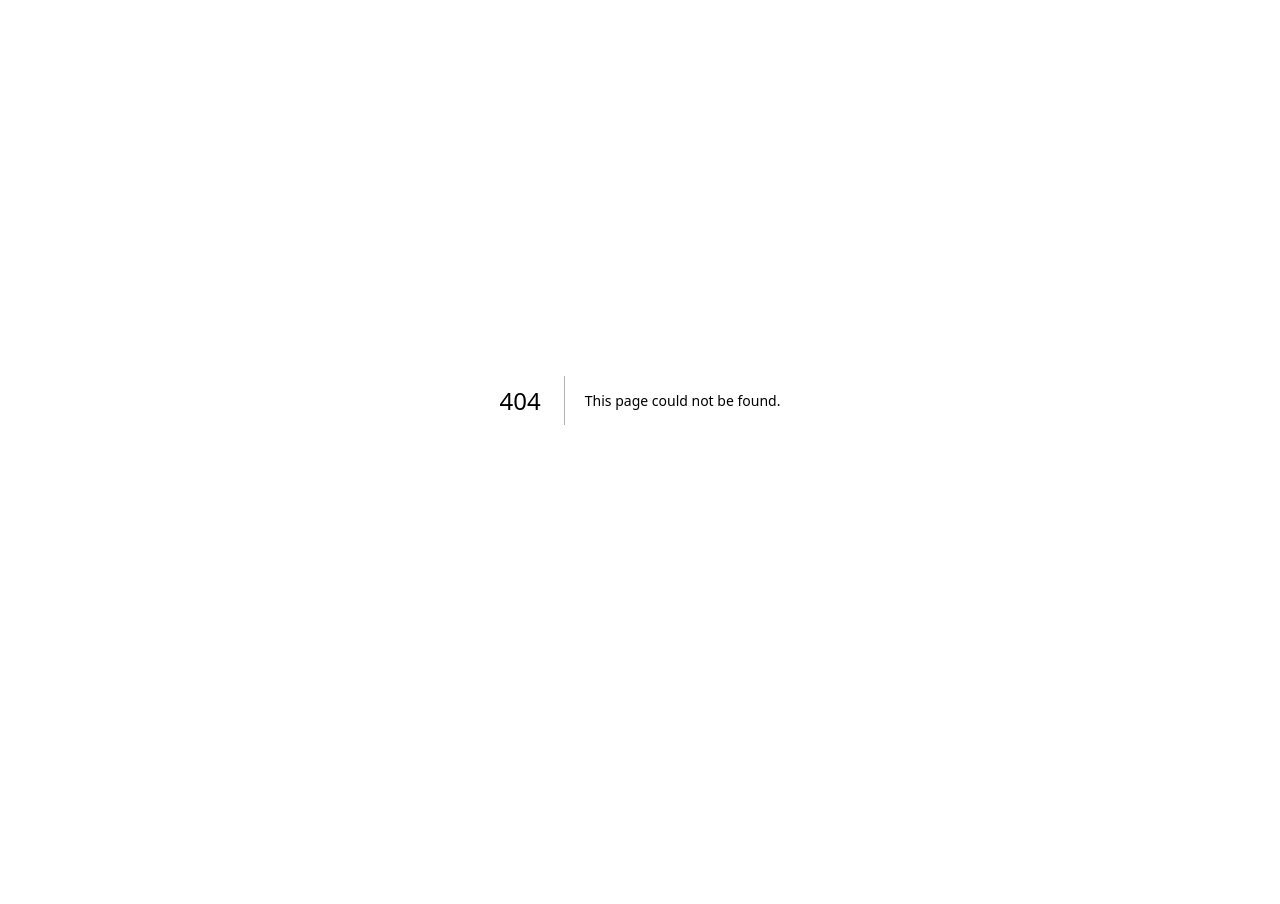
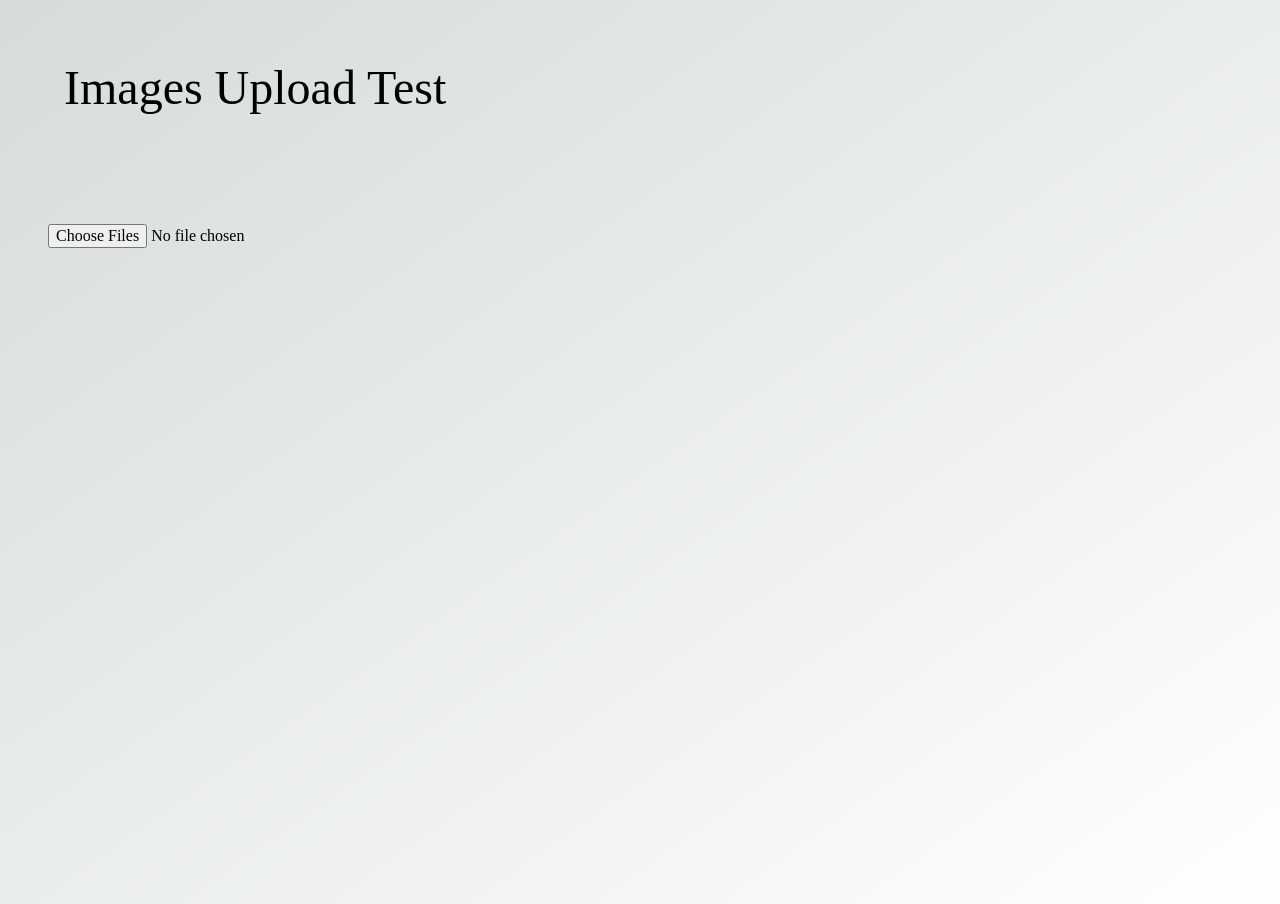
Before and after one commit to glowisn/fairyhouse, a Next.js app: page /imagesUploadTest in a window 1280 px wide. Before the commit this address had no page. Before the commit the page ends 800 px from the top, so only its background shows below. Built offline with nearby package versions, Linux system fonts and the light colour scheme.

Commit message:
다중 이미지 첨부

```diff
--- /dev/null
+++ b/src/pages/imagesUploadTest.tsx
@@ -0,0 +1,41 @@
+import supabase from "@/utils/supabaseClient";
+import Image from "next/image";
+import { useState } from "react";
+
+export default function ImagesUploadTest() {
+  const [selectedImages, setSelectedImages] = useState<File[]>([]);
+
+  const handleImagesChange = (e: React.ChangeEvent<HTMLInputElement>) => {
+    if(e.target.files && e.target.files.length > 0) {
+      const files = Array.from(e.target.files);
+      setSelectedImages(files);
+    }
+  };
+
+  return (
+    <>
+      <div className="h-screen mx-auto mt-10 mb-10">
+        <h1 className="text-5xl m-16">Images Upload Test</h1>
+        <div className="flex">
+          {
+            selectedImages.map((image, index) => (
+              <div key={index} className="w-1/4 h-[250px] flex items-center justify-center">
+                <Image
+                  src={URL.createObjectURL(image)}
+                  width={500}
+                  height={500}
+                  sizes="100vw"
+                  className="max-h-full max-w-full object-contain"
+                  alt="placeholder"
+                />
+              </div>
+            ))
+          }
+        </div>
+        <div className="m-12">
+          <input type="file" id="image" name="image" accept="image/*" multiple onChange={handleImagesChange} />
+        </div>
+      </div>
+    </>
+  );
+}
```
